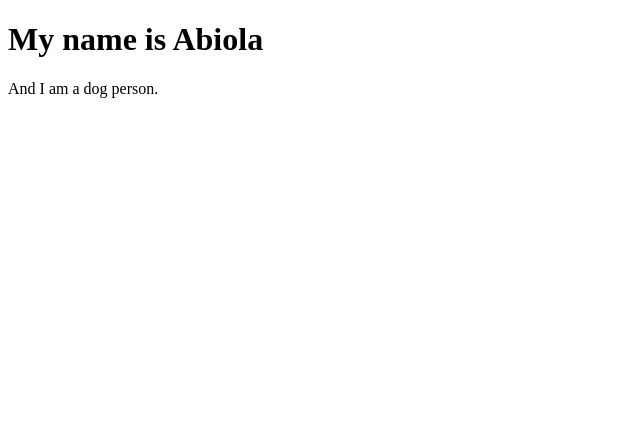
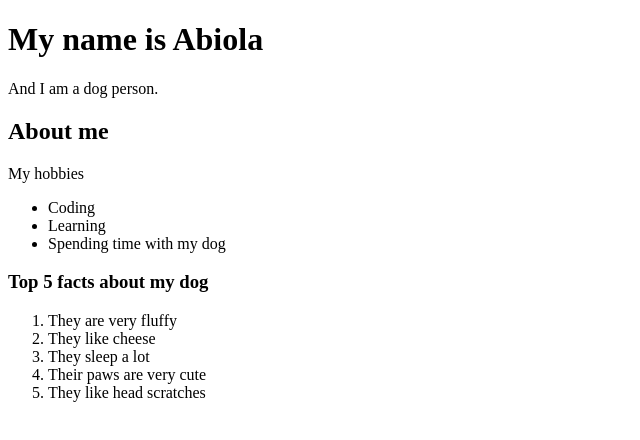
Before and after one commit to Deejah001/Khadeejah, a plain HTML site: page Intro-To-Code/index.html in a window 1280 px wide. Shown: the whole page, without its empty margins (0-640 px from the left). Drawn offline with Linux system fonts and the light colour scheme.

Commit message:
Update index.html

```diff
--- a/Intro-To-Code/index.html
+++ b/Intro-To-Code/index.html
@@ -2,11 +2,28 @@
 <html>
   <head>
     <meta charset="utf-8">
-        <title>My first website</title>
+    <title>My first webpage</title>
   </head>
-
   <body>
     <h1>My name is Abiola</h1>
     <p>And I am a dog person.</p>
+
+    <h2>About me</h2>
+
+    <p>My hobbies</p>
+    <ul>
+      <li>Coding</li>
+      <li>Learning</li>
+      <li>Spending time with my dog</li>
+    </ul>
+
+    <h3>Top 5 facts about my dog</h3>
+    <ol>
+      <li>They are very fluffy</li>
+      <li>They like cheese</li>
+      <li>They sleep a lot</li>
+      <li>Their paws are very cute</li>
+      <li>They like head scratches</li>
+    </ol>
   </body>
 </html>
```
Lines whose indentation alone changed are shown as unchanged.
